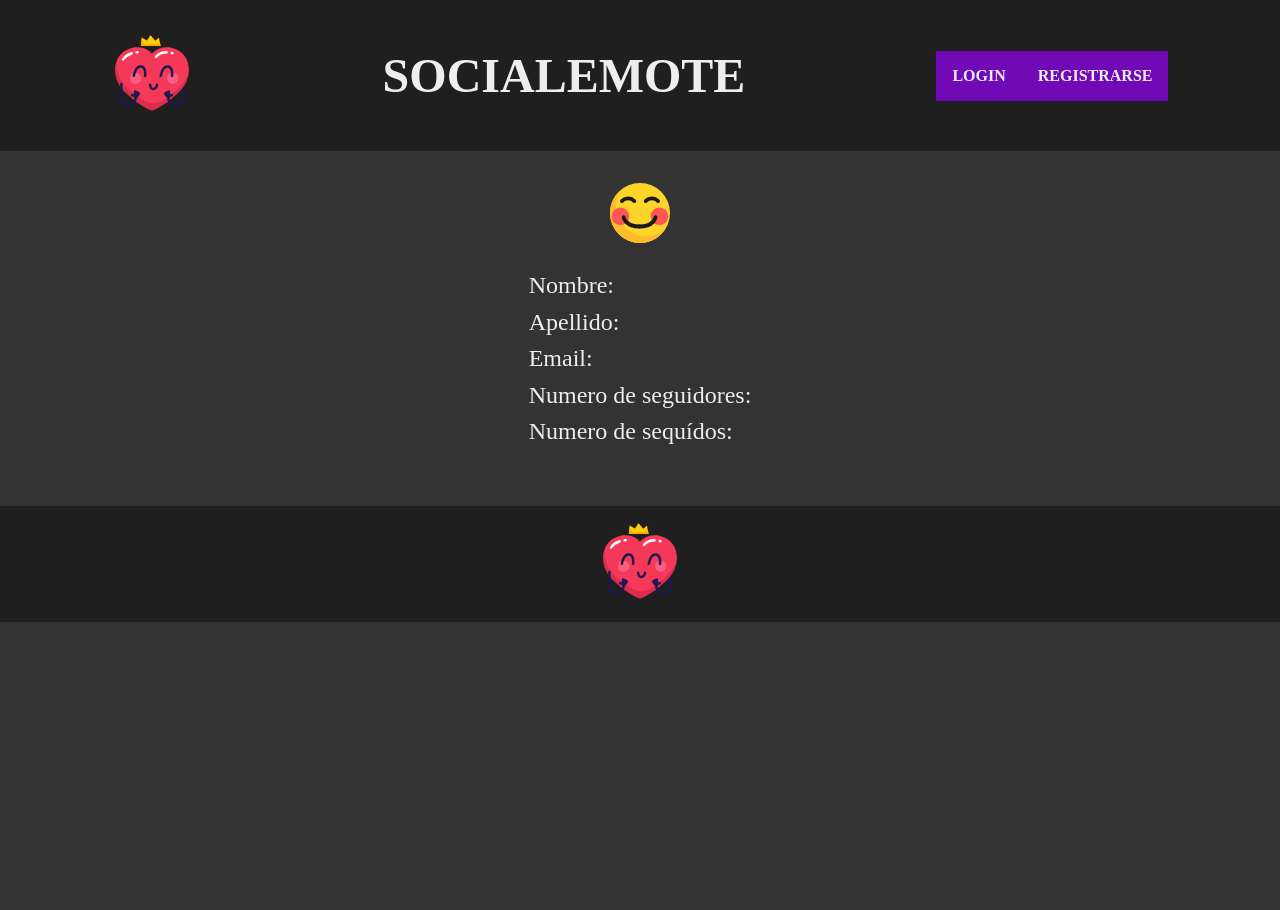
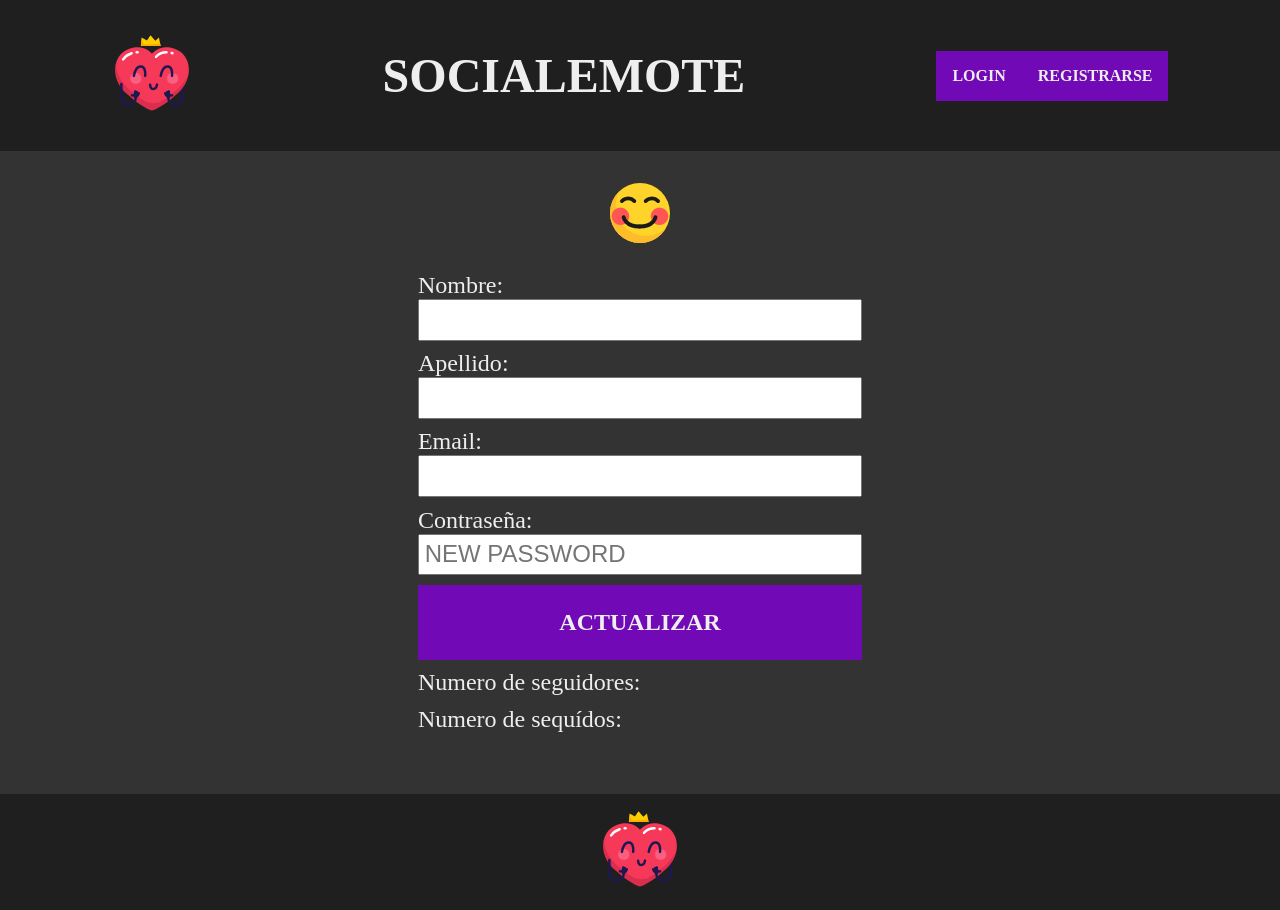
Before and after one commit to KevinFrutos/SocialEmote-Front, a React (Vite) app: page /profile in a window 1280 px wide. Before the commit the page ends 800 px from the top, so only its background shows below. Built offline with nearby package versions, Linux system fonts and the light colour scheme.

Commit message:
Componentizado el tema de los inputs de datos en el perfil y añadida la funcionalidad de actualizar los datos del usuario

```diff
--- a/src/components/Button.module.css
+++ b/src/components/Button.module.css
@@ -10,5 +10,5 @@
 .default:hover {
 	cursor: pointer;
 	color: var(--first-color);
-	color: var(--text-color);
+	background-color: var(--text-color);
 }
--- /dev/null
+++ b/src/components/ProfileInput.jsx
@@ -0,0 +1,36 @@
+//CSS
+import css from "./ProfileInput.module.css";
+
+const ProfileInput = ({ labelName, forName, placeholderText, onChangeHandler, refIndex, isPassword }) => {
+	return (
+		<>
+			{isPassword ? (
+				<li>
+					<label htmlFor={forName}>{labelName}: </label>
+					<input
+						type='password'
+                        ref={refIndex}
+						name={forName}
+						className={css.defaultValores}
+						onChange={onChangeHandler}
+						placeholder={placeholderText}
+					/>
+				</li>
+			) : (
+				<li>
+					<label htmlFor={forName}>{labelName}: </label>
+					<input
+						type='text'
+                        ref={refIndex}
+						name={forName}
+						className={css.defaultValores}
+						onChange={onChangeHandler}
+						placeholder={placeholderText}
+					/>
+				</li>
+			)}
+		</>
+	);
+};
+
+export default ProfileInput;
--- /dev/null
+++ b/src/components/ProfileInput.module.css
@@ -0,0 +1,6 @@
+.defaultValores {
+    padding: 0.2em;
+	width: 100%;
+	font-size: 1em;
+	color: var(--text-secondary-color);
+}
--- a/src/components/pages/Profile.jsx
+++ b/src/components/pages/Profile.jsx
@@ -2,17 +2,54 @@
 import css from "./Profile.module.css";
 
 //IMPORTS
-import { useContext } from "react";
+import { useContext, useRef } from "react";
 
 //COMPONENTS
 import Avatar from "../Avatar";
+import ProfileInput from "../ProfileInput";
+import Button from "../Button";
 
 //CONTEXTS
 import { UserDataContext } from "../contexts/UserDataContext";
 
 const Profile = () => {
-	const { userData } = useContext(UserDataContext);
+	const { userData, setUserData } = useContext(UserDataContext);
 	const { user, name, last_name, email, followers, followers_number, following, following_number } = userData;
+	const newName = useRef();
+	const newLast_name = useRef();
+	const newEmail = useRef();
+	const newPassword = useRef();
+
+	const updateData = async () => {
+		try {
+			const respuesta = await fetch("http://localhost:9000/user/data", {
+				method: "PUT",
+				credentials: "include",
+				headers: {
+					"Content-Type": "application/json",
+				},
+				body: JSON.stringify({
+					name: newName.current.value,
+					last_name: newLast_name.current.value,
+					email: newEmail.current.value,
+					password: newPassword.current.value,
+				}),
+			});
+			const data = await respuesta.json();
+			if (respuesta.status === 200) {
+				setUserData(data);
+				newName.current.value = "";
+				newLast_name.current.value = "";
+				newEmail.current.value = "";
+				newPassword.current.value = "";
+			} else {
+				console.log(respuesta.status);
+			}
+		} catch (error) {
+			console.log(error);
+		}
+	};
+
 	return (
 		<section>
 			<article className={css.defaultContainer}>
@@ -21,34 +58,38 @@ const Profile = () => {
 					{user}
 				</span>
 				<ul className={css.defaultList}>
+					<ProfileInput forName='nombre' labelName='Nombre' placeholderText={name} refIndex={newName} />
+					<ProfileInput forName='apellido' labelName='Apellido' placeholderText={last_name} refIndex={newLast_name} />
+					<ProfileInput forName='email' labelName='Email' placeholderText={email} refIndex={newEmail} />
+					<ProfileInput
+						isPassword={true}
+						forName='password'
+						labelName='Contraseña'
+						placeholderText='NEW PASSWORD'
+						refIndex={newPassword}
+					/>
 					<li>
-						Nombre: <span className={css.defaultValores}>{name}</span>
-					</li>
-					<li>
-						Apellido: <span className={css.defaultValores}>{last_name}</span>
-					</li>
-					<li>
-						Email: <span className={css.defaultValores}>{email}</span>
+						<Button buttonName='ACTUALIZAR' buttonClass={css.updateButton} clickHandler={updateData} />
 					</li>
 					<li>
 						Numero de seguidores: <span className={css.defaultValores}>{followers_number}</span>
-						{followers_number > 0 ? (
+						{followers_number > 0 && (
 							<ol>
 								{followers.map(item => (
 									<li key={item._id}>{item.user}</li>
 								))}
 							</ol>
-						) : null}
+						)}
 					</li>
 					<li>
 						Numero de sequídos: <span className={css.defaultValores}>{following_number}</span>
-						{following_number > 0 ? (
+						{following_number > 0 && (
 							<ol>
 								{following.map(item => (
 									<li key={item._id}>{item.user}</li>
 								))}
 							</ol>
-						) : null}
+						)}
 					</li>
 				</ul>
 			</article>
--- a/src/components/pages/Profile.module.css
+++ b/src/components/pages/Profile.module.css
@@ -3,7 +3,7 @@
 	flex-direction: column;
 	align-items: center;
 	justify-content: center;
-    padding: 2em;
+	padding: 2em;
 }
 
 .titleContainer {
@@ -27,10 +27,16 @@
 	font-size: 1.5em;
 }
 
-.defaultList li {
-    padding: 0.2em;
+.defaultList li,
+.defaultValores {
+	padding: 0.2em;
 }
 
-.defaultValores{
-    color: var(--text-secondary-color);
+.defaultValores {
+	font-size: 1em;
+	color: var(--text-secondary-color);
 }
+
+.updateButton{
+	text-align: center;
+}
```
